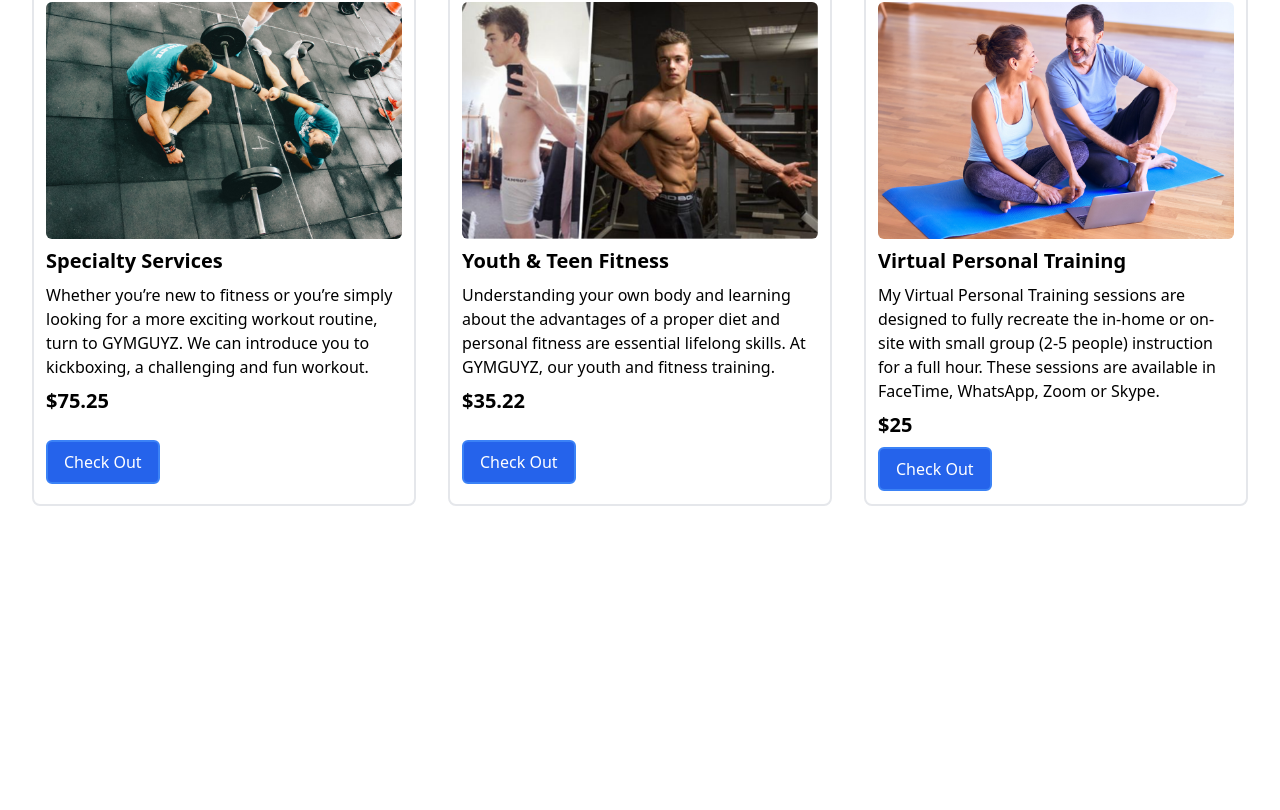
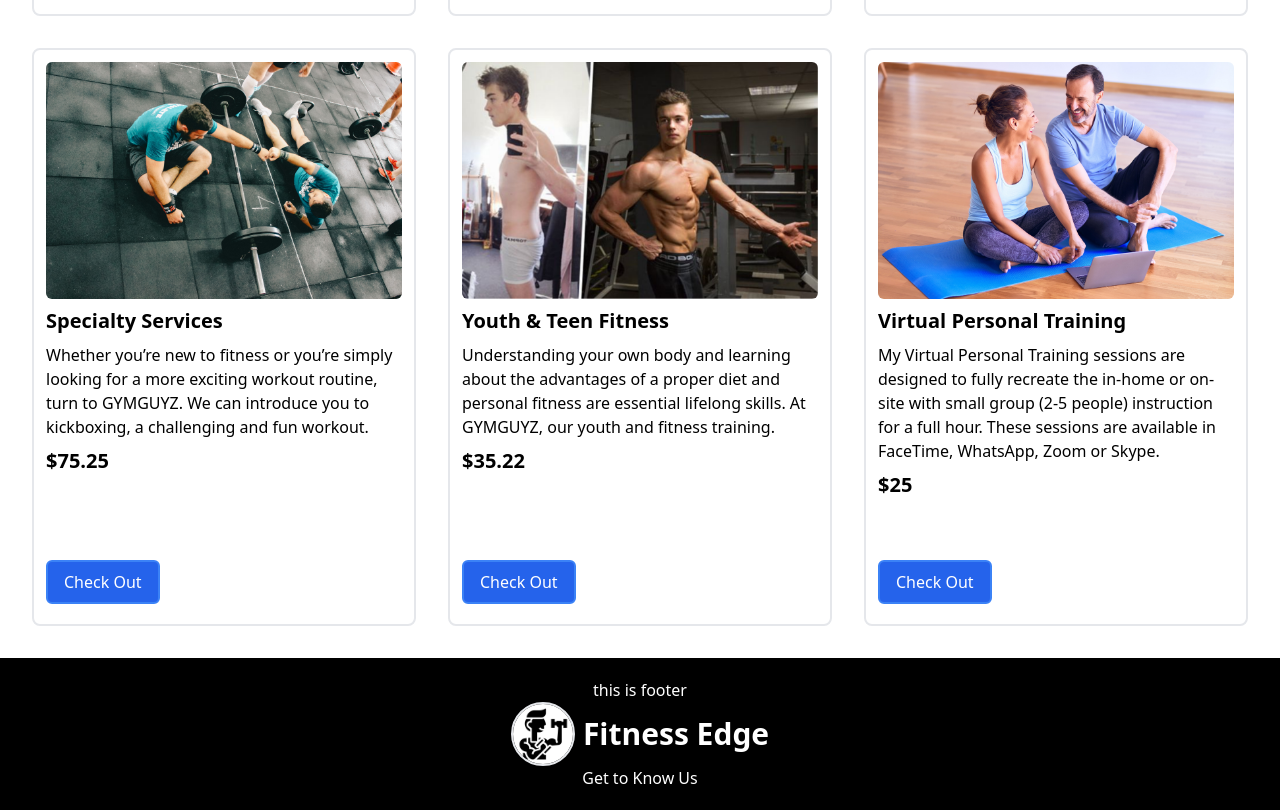
Before and after one commit to MahadebSen/Fitness-Edge, a React (Create React App) app: page / in a window 1280 px wide. Shown: the part 1586-2396 px from the top of the page. Before the commit the page ends 2092 px from the top, so only its background shows below. Built offline with nearby package versions, Linux system fonts and the light colour scheme.

Commit message:
services responsive done

```diff
--- a/src/App.js
+++ b/src/App.js
@@ -2,6 +2,7 @@
 import "./App.css";
 import About from "./Components/About/About";
 import Blogs from "./Components/Blogs/Blogs";
+import Footer from "./Components/Footer/Footer";
 import Home from "./Components/Home/Home";
 import Login from "./Components/Login/Login";
 import Navbar from "./Components/Navbar/Navbar";
@@ -17,6 +18,7 @@
         <Route path="/login" element={<Login></Login>}></Route>
         <Route path="/about" element={<About></About>}></Route>
       </Routes>
+      <Footer></Footer>
     </div>
   );
 }
--- a/src/Components/Footer/Footer.js
+++ b/src/Components/Footer/Footer.js
@@ -1,7 +1,17 @@
 import React from "react";
+import logo from "../../images/1..png";
 
 const Footer = () => {
-  return <div></div>;
+  return (
+    <div className="text-center bg-black text-white p-5">
+      <h1>this is footer</h1>
+      <div className="flex justify-center items-center">
+        <img className="w-16 border-2 rounded-full" src={logo} alt="" />
+        <p className="font-semibold text-3xl ml-2">Fitness Edge</p>
+      </div>
+      <p>Get to Know Us</p>
+    </div>
+  );
 };
 
 export default Footer;
--- a/src/Components/Home/Services/EachItem.js
+++ b/src/Components/Home/Services/EachItem.js
@@ -4,7 +4,7 @@
   const { image, name, about, price } = item;
   return (
     <div className="border-2 p-3 rounded-lg">
-      <div className=" rounded-md h-[490px] flex flex-col">
+      <div className=" rounded-md md:h-[510px] lg:h-[500px] xl:h-[550px] 2xl:h-[620px] flex flex-col">
         <img className="rounded-md" src={image} alt="" />
         <p className="text-xl font-semibold my-2">{name}</p>
         <p className="">{about}</p>
--- a/src/Components/Home/Services/Services.js
+++ b/src/Components/Home/Services/Services.js
@@ -14,7 +14,7 @@
     <div>
       <section>
         <p className="text-center font-semibold text-4xl m-10">Services</p>
-        <div className="grid grid-cols-3 gap-8 mx-8">
+        <div className="grid grid-cols-1 md:grid-cols-2 lg:grid-cols-3 gap-8 mx-8 mb-8">
           {services.map((item) => (
             <EachItem key={item.id} item={item}></EachItem>
           ))}
```
